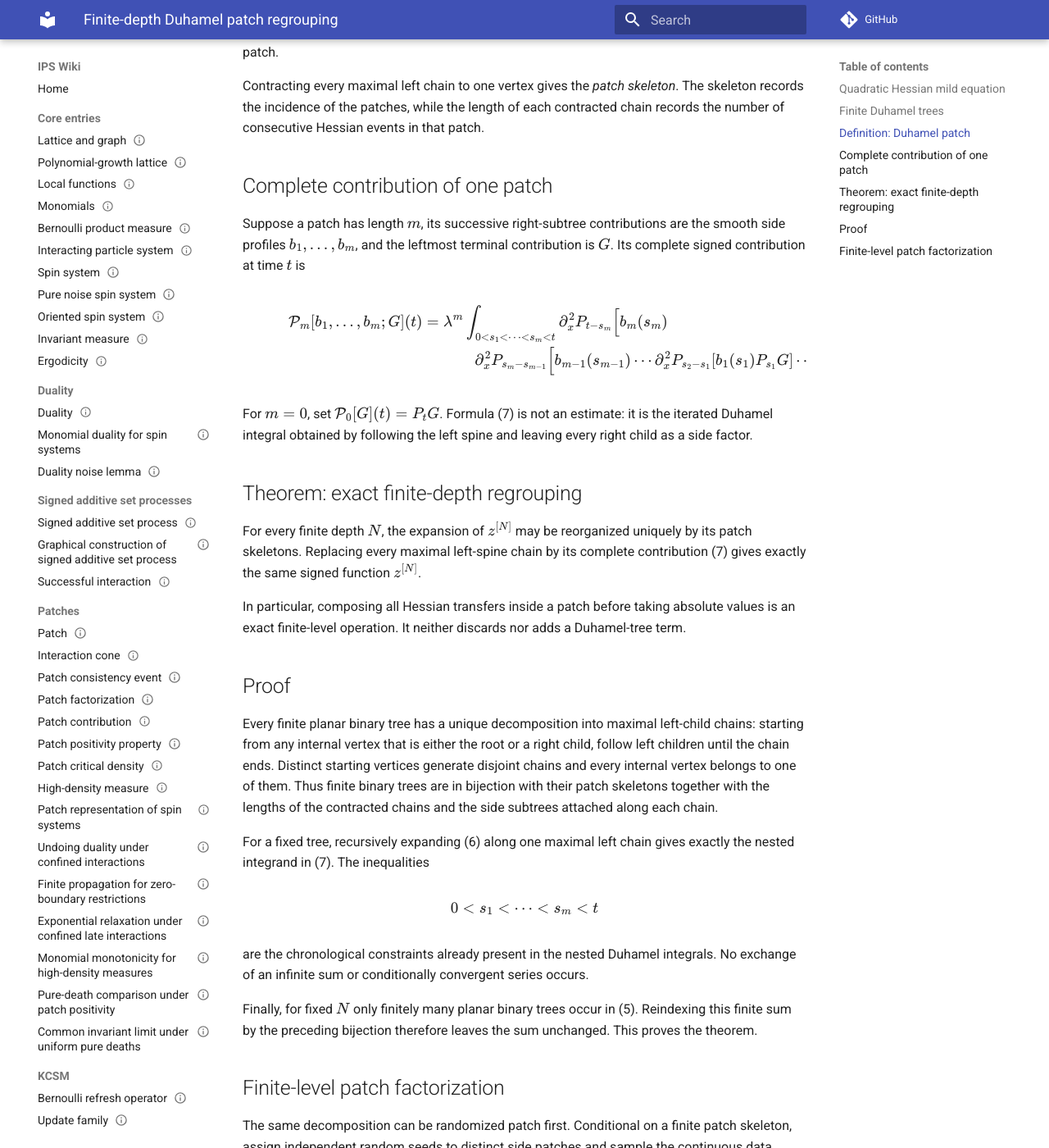
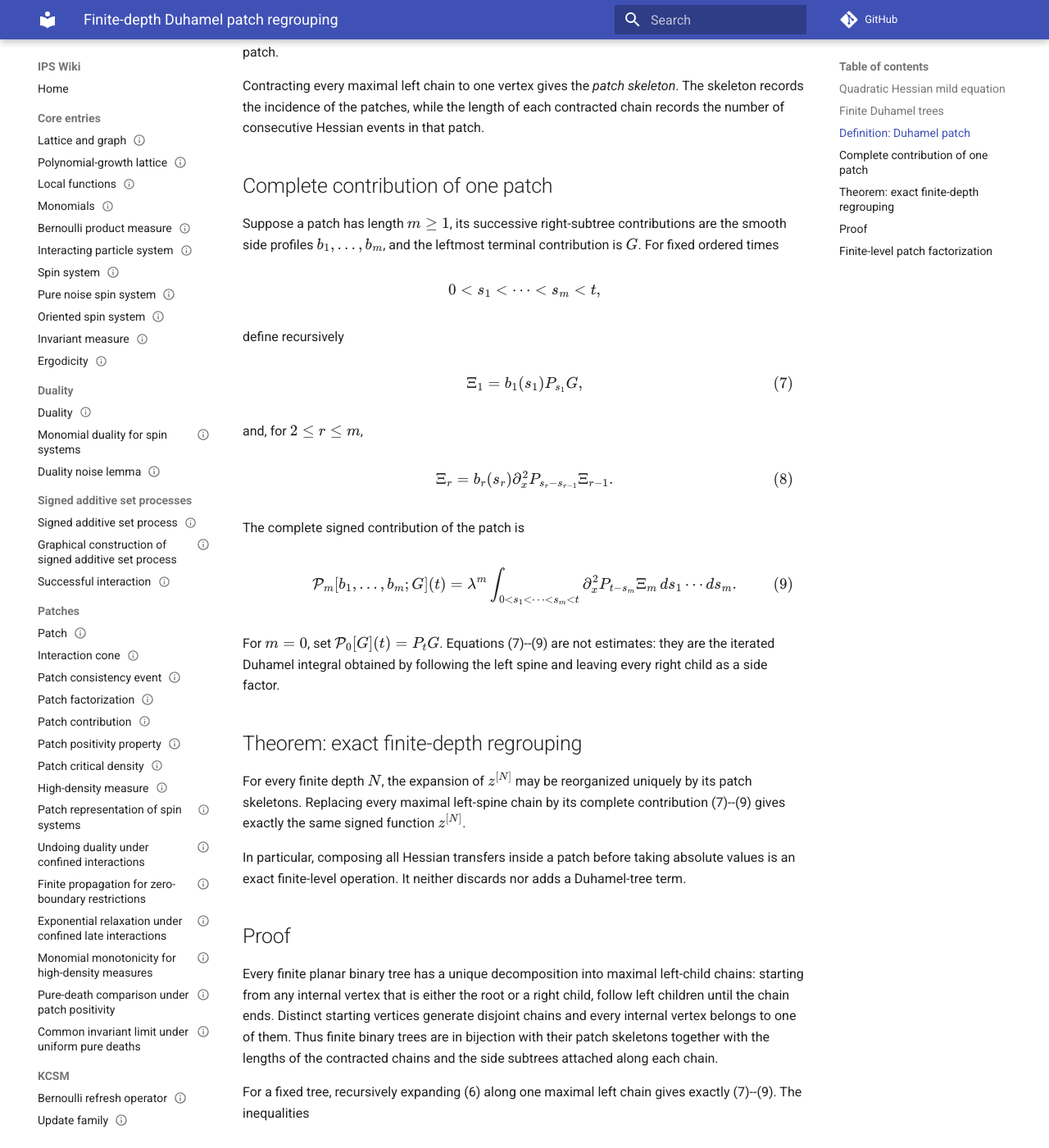
Before and after one commit to maciejgluchowski86-beep/ips-wiki, an MkDocs documentation site: the page built from docs/entries/finite-depth-duhamel-patch-regrouping.md, in a window 1280 px wide and 1400 px high, scrolled down 1915 px. Shown: the whole window at 82% size. Built offline with MkDocs 1.6.1 and Material for MkDocs 9.7.7, drawn with Linux system fonts in a browser that asks for light colours; comment, search, counter and statistics services are not loaded; some of the changed text lies outside the part shown.

Commit message:
Make patch contribution formula valid at every length

```diff
--- a/docs/entries/finite-depth-duhamel-patch-regrouping.md
+++ b/docs/entries/finite-depth-duhamel-patch-regrouping.md
@@ -109,31 +109,48 @@ Contracting every maximal left chain to one vertex gives the *patch skeleton*. T
 
 ## Complete contribution of one patch
 
-Suppose a patch has length \(m\), its successive right-subtree contributions are the smooth side profiles \(b_1,\ldots,b_m\), and the leftmost terminal contribution is \(G\). Its complete signed contribution at time \(t\) is
+Suppose a patch has length \(m\geq1\), its successive right-subtree contributions are the smooth side profiles \(b_1,\ldots,b_m\), and the leftmost terminal contribution is \(G\). For fixed ordered times
 
 $$
-\begin{aligned}
-\mathcal P_m[b_1,\ldots,b_m;G](t)
-={}&\lambda^m
-\int_{0<s_1<\cdots<s_m<t}
-\partial_x^2P_{t-s_m}\Bigl[
- b_m(s_m)\\
-&\qquad\partial_x^2P_{s_m-s_{m-1}}\Bigl[
- b_{m-1}(s_{m-1})\cdots
-\partial_x^2P_{s_2-s_1}
- [b_1(s_1)P_{s_1}G]
-\cdots\Bigr]
-\Bigr]
-\,ds_1\cdots ds_m.
-\end{aligned}
+0<s_1<\cdots<s_m<t,
+$$
+
+define recursively
+
+$$
+\Xi_1
+=
+b_1(s_1)P_{s_1}G,
 \tag{7}
 $$
 
-For \(m=0\), set \(\mathcal P_0[G](t)=P_tG\). Formula (7) is not an estimate: it is the iterated Duhamel integral obtained by following the left spine and leaving every right child as a side factor.
+and, for \(2\leq r\leq m\),
+
+$$
+\Xi_r
+=
+b_r(s_r)
+\partial_x^2P_{s_r-s_{r-1}}\Xi_{r-1}.
+\tag{8}
+$$
+
+The complete signed contribution of the patch is
+
+$$
+\mathcal P_m[b_1,\ldots,b_m;G](t)
+=
+\lambda^m
+\int_{0<s_1<\cdots<s_m<t}
+\partial_x^2P_{t-s_m}\Xi_m
+\,ds_1\cdots ds_m.
+\tag{9}
+$$
+
+For \(m=0\), set \(\mathcal P_0[G](t)=P_tG\). Equations (7)--(9) are not estimates: they are the iterated Duhamel integral obtained by following the left spine and leaving every right child as a side factor.
 
 ## Theorem: exact finite-depth regrouping
 
-For every finite depth \(N\), the expansion of \(z^{[N]}\) may be reorganized uniquely by its patch skeletons. Replacing every maximal left-spine chain by its complete contribution (7) gives exactly the same signed function \(z^{[N]}\).
+For every finite depth \(N\), the expansion of \(z^{[N]}\) may be reorganized uniquely by its patch skeletons. Replacing every maximal left-spine chain by its complete contribution (7)--(9) gives exactly the same signed function \(z^{[N]}\).
 
 In particular, composing all Hessian transfers inside a patch before taking absolute values is an exact finite-level operation. It neither discards nor adds a Duhamel-tree term.
 
@@ -141,7 +158,7 @@ In particular, composing all Hessian transfers inside a patch before taking abso
 
 Every finite planar binary tree has a unique decomposition into maximal left-child chains: starting from any internal vertex that is either the root or a right child, follow left children until the chain ends. Distinct starting vertices generate disjoint chains and every internal vertex belongs to one of them. Thus finite binary trees are in bijection with their patch skeletons together with the lengths of the contracted chains and the side subtrees attached along each chain.
 
-For a fixed tree, recursively expanding (6) along one maximal left chain gives exactly the nested integrand in (7). The inequalities
+For a fixed tree, recursively expanding (6) along one maximal left chain gives exactly (7)--(9). The inequalities
 
 $$
 0<s_1<\cdots<s_m<t
@@ -153,6 +170,6 @@ Finally, for fixed \(N\) only finitely many planar binary trees occur in (5). Re
 
 ## Finite-level patch factorization
 
-The same decomposition can be randomized patch first. Conditional on a finite patch skeleton, assign independent random seeds to distinct side patches and sample the continuous data inside each patch from any positive proposal density. The reciprocal proposal factors are [importance-sampling compensators](importance-sampling-compensators.md). Conditional independence then gives products of conditional expectations across the side patches, while the compensators recover the signed integrals (7).
+The same decomposition can be randomized patch first. Conditional on a finite patch skeleton, assign independent random seeds to distinct side patches and sample the continuous data inside each patch from any positive proposal density. The reciprocal proposal factors are [importance-sampling compensators](importance-sampling-compensators.md). Conditional independence then gives products of conditional expectations across the side patches, while the compensators recover the signed integrals (7)--(9).
 
-This finite-level factorization is an exact bookkeeping statement. It does not imply that an infinite-depth patch functional belongs to \(L^1\). In particular, the [Hermite composition identity](hermite-polynomials-and-gaussian-chaos.md) for a bare derivative chain does not survive unchanged when spatially varying multiplication operators occur between Hessian transfers. The corresponding infinite random-patch statement is recorded separately as a conjecture.
+This finite-level factorization is an exact bookkeeping statement. It does not imply that an infinite-depth patch functional belongs to \(L^1\). In particular, the [Hermite composition identity](hermite-polynomials-and-gaussian-chaos.md) for a bare derivative chain does not survive unchanged when spatially varying multiplication operators occur between Hessian transfers. The corresponding infinite random-patch statement is recorded in the [\(L^1\) random-patch conjecture](l1-random-patch-conjecture-for-quadratic-hessian-pde.md).
```
